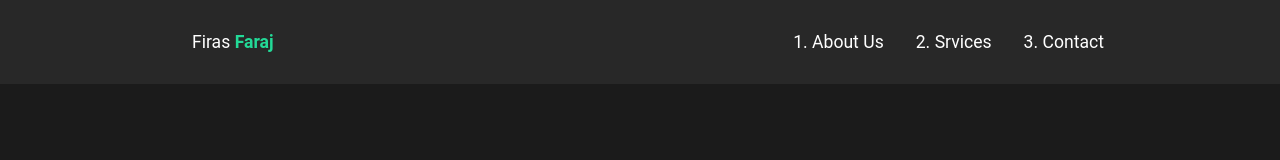
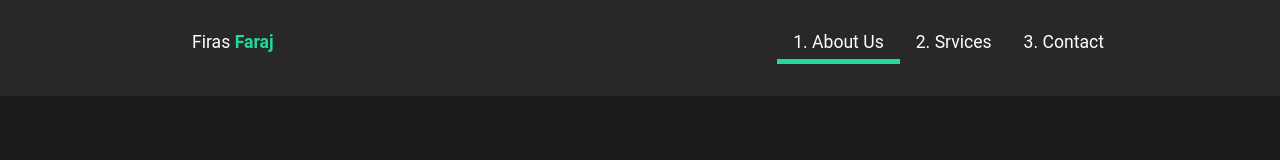
Before and after one commit to uxefiras/Portfolio, a React (Create React App) app: page / in a window 1280 px wide. Shown: the top 160 px of the page. Built offline with nearby package versions, Linux system fonts and the light colour scheme; grey boxes are pictures that could not be loaded.

Commit message:
NavBar  Line Animation

```diff
--- a/src/Components/NavBar.js
+++ b/src/Components/NavBar.js
@@ -1,6 +1,9 @@
 import styled from "styled-components";
 import { Link } from "react-router-dom";
+import { motion } from "framer-motion";
+import { useLocation } from "react-router-dom";
 function NavBar() {
+  const { pathname } = useLocation();
   return (
     <Nav>
       <div className="logo">
@@ -13,12 +16,27 @@ function NavBar() {
       <ul>
         <li>
           <Link to="/">1. About Us</Link>
+          <LineDiv
+            transition={{ duration: 0.75 }}
+            initial={{ width: "0%" }}
+            animate={{ width: pathname === "/" ? "100%" : "0%" }}
+          />
         </li>
         <li>
           <Link to="/services">2. Srvices</Link>
+          <LineDiv
+            transition={{ duration: 0.75 }}
+            initial={{ width: "0%" }}
+            animate={{ width: pathname === "/services" ? "100%" : "0%" }}
+          />
         </li>
         <li>
           <Link to="/contact-us">3. Contact</Link>
+          <LineDiv
+            transition={{ duration: 0.75 }}
+            initial={{ width: "0%" }}
+            animate={{ width: pathname === "/contact-us" ? "100%" : "0%" }}
+          />
         </li>
       </ul>
     </Nav>
@@ -31,6 +49,9 @@ export const Nav = styled.nav`
   min-height: 5rem;
   padding: 2rem 10rem;
   background: #282828;
+  position: sticky;
+  top: 0;
+  z-index: 100;
   .logo {
     a {
       text-decoration: none;
@@ -38,18 +59,29 @@ export const Nav = styled.nav`
       padding: 0rem 1rem;
     }
   }
-  }
+
   ul {
     display: flex;
     li {
+      position: relative;
+      height: 4vh;
       list-style: none;
+    }
     a {
       text-decoration: none;
       color: white;
       padding: 0rem 1rem;
     }
   }
-  }
+`;
+
+const LineDiv = styled(motion.div)`
+  height: 0.3rem;
+  width: 0%;
+  background-color: #23d997;
+  position: absolute;
+  bottom: 0;
+  left: 0;
 `;
 
 export default NavBar;
```
Lines whose indentation alone changed are shown as unchanged.
